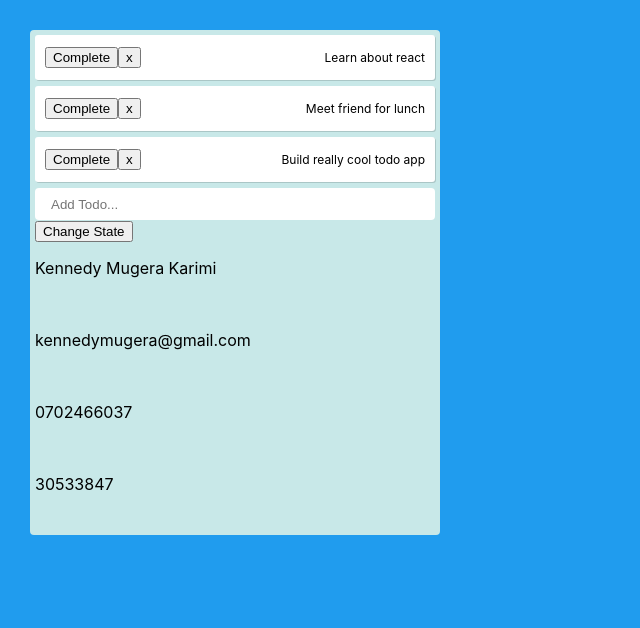
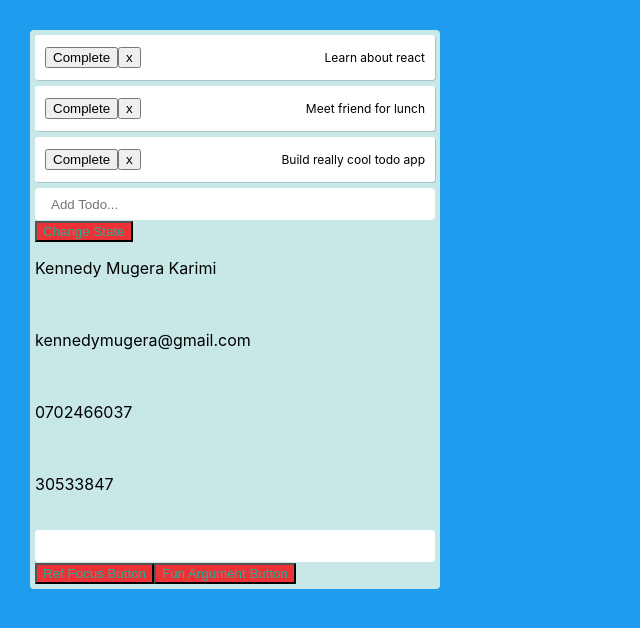
Before and after one commit to kenkarimi/react_hooks_todo, a React (Create React App) app: page / in a window 1280 px wide. Shown: the top 628 px of the page, without its empty margins (0-640 px from the left). Built offline with nearby package versions, Linux system fonts and the light colour scheme.

Commit message:
Updated App.js

```diff
--- a/src/App.js
+++ b/src/App.js
@@ -1,4 +1,4 @@
-import React, { useState, useEffect } from 'react';
+import React, { useState, useEffect, useContext, useRef } from 'react';
 import './App.css';
 
 function Todo({ todo, index, completeTodo, removeTodo}) {
@@ -30,7 +30,34 @@ function TodoForm({ addTodo }) {
   )
 }
 
+/*
+The Context API is a component structure provided by the React framework, which enables us to share specific forms of data across all levels of the application.
+ It’s aimed at solving the problem of prop drilling.
+ “Prop drilling (also called “threading”) refers to the process you have to go through to get data to parts of the React Component tree.” – Kent C. Dodds.
+ Before the Context API, we could use a module to solve this, which led to the increasing popularity of state management libraries like Redux.
+ Libraries like Redux allows you to get data from the store easily, anywhere in the tree. Example below.
+*/
+
+/*
+  The Context API is useful for sharing data that can be considered global, such as the currently authenticated user, the theme settings for the application, and more.
+  In situations where we have these types of data, we can use the Context API and we don’t necessarily have to use extra modules.
+*/
+
+const themes = {
+  light: {
+    foreground: "#25AF94",
+    background: "#ED3237"
+  },
+  dark: {
+    foreground: "#ffffff",
+    background: "#222222"
+  }
+};
+
+const ThemeContext = React.createContext(themes.light);
+
 function User({ state, changeState, changeStateBack }) {
+  const theme = useContext(ThemeContext);
 
   useEffect( () => { //This is the equivalent of a componentDidUpdate. Executes everytime the component changes (props or state changes).
     console.log('state/props has just updated...');
@@ -58,7 +85,7 @@ function User({ state, changeState, changeStateBack }) {
   return (
     <div className="broad_state">
       <div>
-        <button onClick={() => changeState()}>Change State</button>
+        <button onClick={() => changeState()} style={{ background: theme.background, color: theme.foreground }}>Change State</button>
       </div>
       <p>{ state.fullname }</p><br/>
       <p>{ state.email }</p><br/>
@@ -66,6 +93,30 @@ function User({ state, changeState, changeStateBack }) {
       <p>{ state.decodedClaims.uid }</p><br/>
     </div>
   )
+}
+
+/*useRef allows you to create a reference to and allows you to manipulate a DOM element*/
+function FocusForm() {
+  const theme = useContext(ThemeContext);
+  const focusInput = useRef(null);
+
+  const focusOnTextBox = (e) => {
+    e.preventDefault();
+    focusInput.current.focus();
+  }
+
+  const funButton = (e, arg) => {
+    e.preventDefault();
+    console.log('This button has been CLICKED '+ arg);
+  }
+
+  return (
+    <div>
+      <input type="text" ref={focusInput} className="input" />
+      <button onClick={focusOnTextBox} style={{ background: theme.background, color: theme.foreground }}>Ref Focus Button</button>
+      <button onClick={(e) => funButton(e, 'Argument also passed')} style={{ background: theme.background, color: theme.foreground }}>Fun Argument Button</button>
+    </div>
+  );
 }
 
 function App(){
@@ -193,6 +244,8 @@ function App(){
             changeState={changeState}
             changeStateBack={changeStateBack}
           />
+          <FocusForm
+          />
       </div>
     </div>
   );
```
